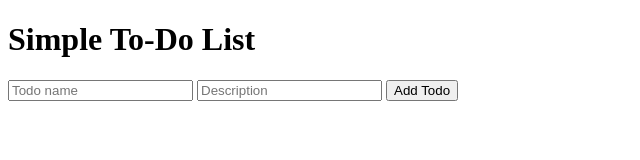
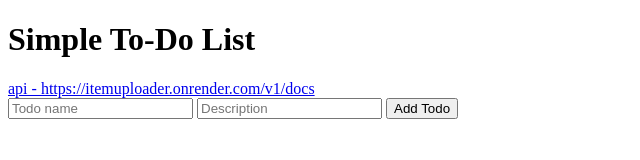
Before and after one commit to rustamPy/itemUploader_UI, a plain HTML site: page index.html in a window 1280 px wide. Shown: the whole page, without its empty margins (0-640 px from the left). Drawn offline with Linux system fonts and the light colour scheme; no server answers.

Commit message:
update UI

```diff
--- a/index.html
+++ b/index.html
@@ -6,9 +6,9 @@
 
 <body>
     <h1>Simple To-Do List</h1>
-
+    <a href="https://itemuploader.onrender.com/v1/docs" target="_blank">api -
+        https://itemuploader.onrender.com/v1/docs</a>
     <div id="todos"></div>
-
 
     <div id="forms">
         <form id="todoForm">
```
